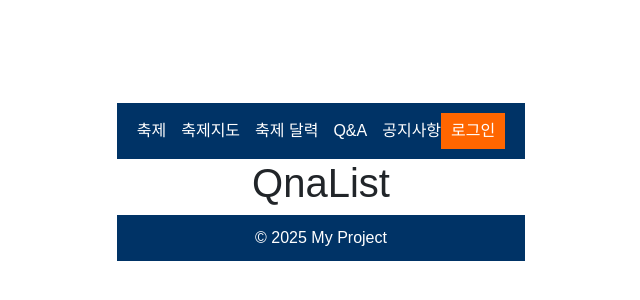
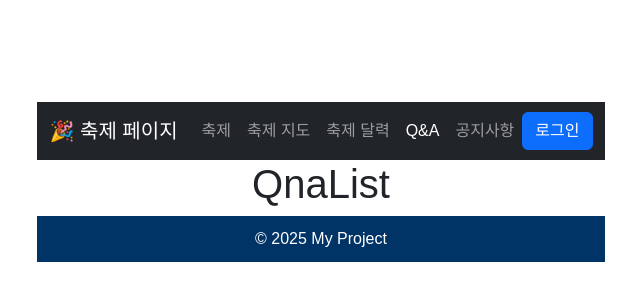
Before and after one commit to mskhim/KHFinalProject, a React (Vite) app in the folder front/KHFinal/: page /qnaList in a window 1280 px wide. Shown: the part 218-518 px from the top of the page, without its empty margins (319-959 px from the left). Built offline with nearby package versions, Linux system fonts and the light colour scheme; no server answers.

Commit message:
[수정] 헤더 NAV를 앵커에서 NAVLINK 로 수정

```diff
--- a/front/KHFinal/src/components/Header.jsx
+++ b/front/KHFinal/src/components/Header.jsx
@@ -1,5 +1,5 @@
 import React, { useEffect, useState } from 'react';
-import { useNavigate } from 'react-router-dom';
+import { useNavigate, NavLink } from 'react-router-dom'; // ✅ NavLink 추가
 import './Header.css';
 import { handleLogout, checkAuthStatus } from '../page/user/userApi';
 
@@ -32,20 +32,43 @@ const Header = () => {
   };
 
   return (
-    <header>
-      <div className="nav-menu">
-        <a href="#">축제</a>
-        <a href="#">축제지도</a>
-        <a href="#">축제 달력</a>
-        <a href="#">Q&A</a>
-        <a href="#">공지사항</a>
-      </div>
-      <div className="login">
-        {isAuthenticated ? (
-          <button onClick={Logout}>로그아웃</button>
-        ) : (
-          <button onClick={handleLogin}>로그인</button>
-        )}
+    <header className="navbar navbar-expand-lg navbar-dark bg-dark">
+      <div className="container">
+        <NavLink className="navbar-brand" to="/">
+          🎉 축제 페이지
+        </NavLink>
+
+        {/* ✅ 네비게이션 메뉴 */}
+        <nav className="navbar-nav">
+          <NavLink className="nav-item nav-link" to="/eventList">
+            축제
+          </NavLink>
+          <NavLink className="nav-item nav-link" to="/eventMap">
+            축제 지도
+          </NavLink>
+          <NavLink className="nav-item nav-link" to="/eventCalendar">
+            축제 달력
+          </NavLink>
+          <NavLink className="nav-item nav-link" to="/qnaList">
+            Q&A
+          </NavLink>
+          <NavLink className="nav-item nav-link" to="/noticeList">
+            공지사항
+          </NavLink>
+        </nav>
+
+        {/* ✅ 로그인 / 로그아웃 버튼 */}
+        <div className="ml-auto">
+          {isAuthenticated ? (
+            <button className="btn btn-outline-light" onClick={Logout}>
+              로그아웃
+            </button>
+          ) : (
+            <button className="btn btn-primary" onClick={handleLogin}>
+              로그인
+            </button>
+          )}
+        </div>
       </div>
     </header>
   );
```
